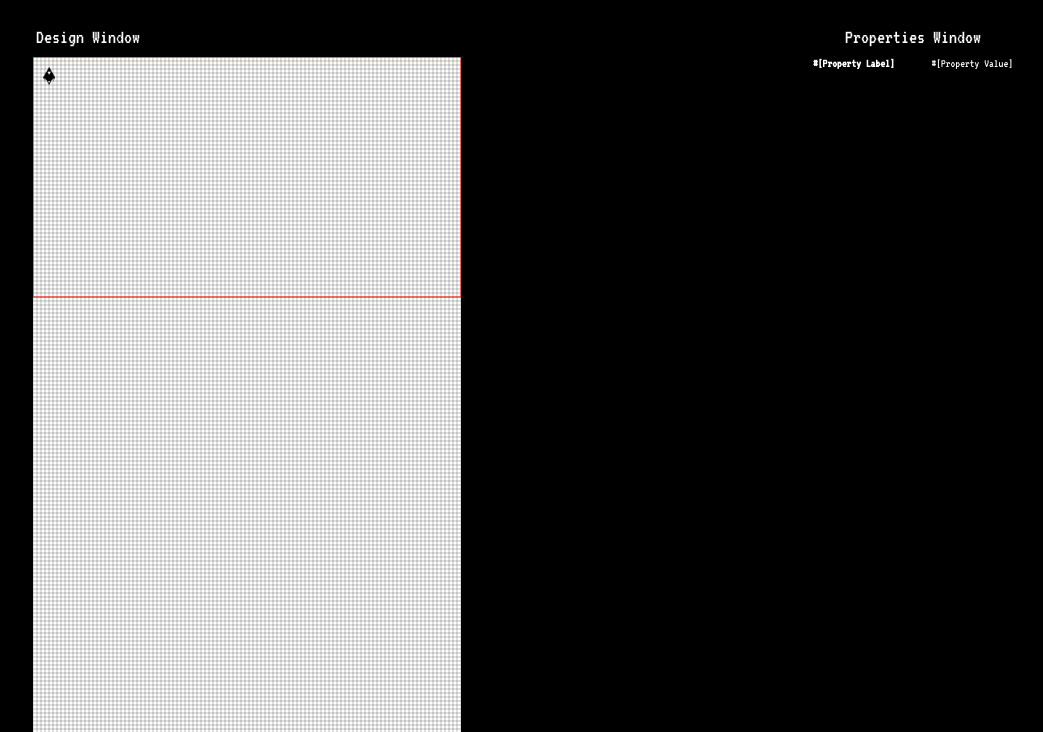
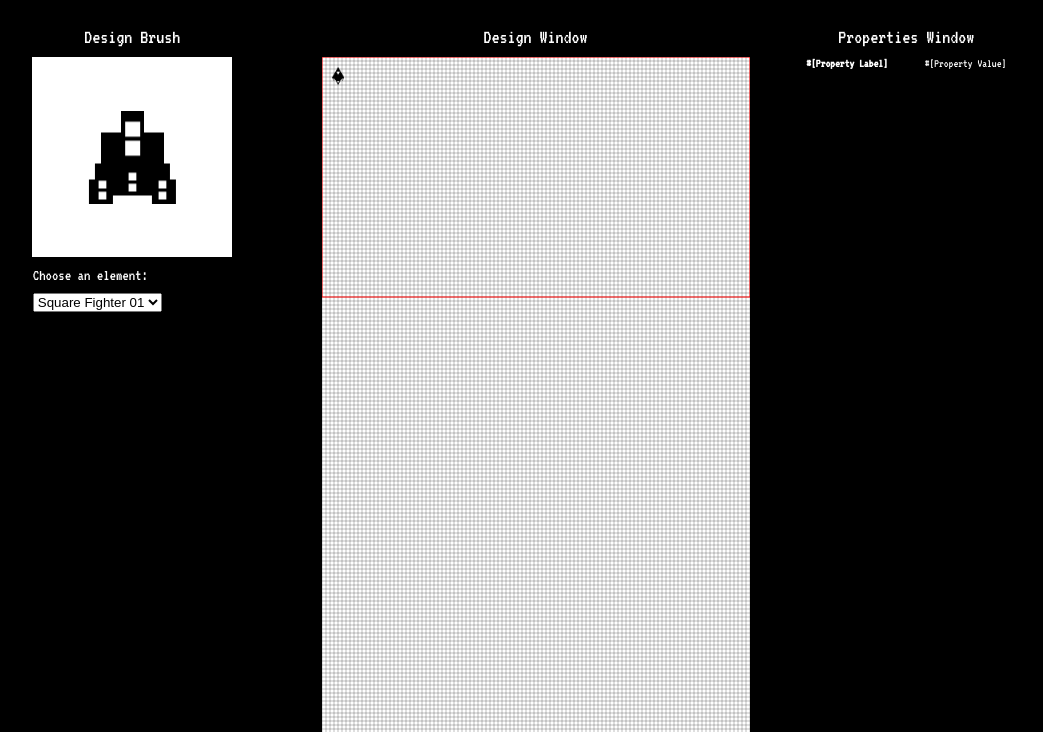
Before and after one commit to mplouffe/GeometricWave_LevelBuildingTool, a website: page public/index.html in a window 1280 px wide. Shown: the part 68-800 px from the top of the page, without its empty margins (127-1170 px from the left). Drawn offline with Linux system fonts and the light colour scheme.

Commit message:
Added first version of design brush tool.

```diff
--- a/config/config.js
+++ b/config/config.js
@@ -1,4 +1,3 @@
-// pull in third party libraries
 const env = process.env.NODE_ENV || 'development';
 
 if(env === 'development' || env === 'test') {
--- a/public/css/geometricWaveLevelToolStyle.css
+++ b/public/css/geometricWaveLevelToolStyle.css
@@ -62,14 +62,13 @@ h4 {
 }
 
 #app_window {
-	width: 1000px;
+	width: 1100px;
 	height: auto;
 	display: block;
 	margin: auto;
 }
 
 #preview_window {
-	width: 480px;
 	display: block;
 	margin: auto;
 	padding-top: 30px;
@@ -92,11 +91,33 @@ h4 {
 	height: 252px;
 }
 
+#design_tools {
+	display: flex;
+	flex-direction: row;
+	justify-content: space-evenly;
+}
+
+#design_brush {
+	width: 225px;
+	flex-direction: row;
+	float: left;
+}
+
+#design_brush label {
+	display: block;
+	margin-left: 13px;
+	margin-top: 10px;
+}
+
+#design_brush select {
+	margin-left: 13px;
+	margin-top: 10px;
+}
+
 #design_window {
-	width: 110px;
-	display: block;
-	float: left;
+	width: 428px;
 	margin-left: 20px;
+	flex-direction: row;
 }
 
 #design_canvas {
@@ -106,7 +127,5 @@ h4 {
 
 #properties_window {
 	width: 200px;
-	display: block;
-	float: right;
-
+	flex-direction: row;
 }
--- /dev/null
+++ b/public/data/designBrushData.js
@@ -0,0 +1,17 @@
+var designBrushJson =
+{
+    "options": [
+        {
+            "name": "Square Fighter 01",
+            "src": "./assets/Square_Fighter_01.png"
+        },
+        {
+            "name": "Square Fighter 02",
+            "src": "./assets/Square_Fighter_02.png"
+        },
+        {
+            "name": "Square Fighter 03",
+            "src": "./assets/Square_Fighter_03.png"
+        }
+    ]
+}
--- a/public/index.html
+++ b/public/index.html
@@ -10,8 +10,16 @@
 </head>
 <body>
     <h1>Geometric Wave Level Tool</h1>
+    <div id="app_window">
+        <div id="design_tools">
+            <div id="design_brush">
+                <h2>Design Brush</h2>
+                <canvas width="200px" height="200px" id="design_brush_canvas"></canvas>
+                <label for="design_brush_selector">Choose an element:</label>
+                <select name="design_brush_selector" id="design_brush_selector">
+                </select>
+            </div>
 
-    <div id="app_window">
             <div id="design_window">
                 <h2>Design Window</h2>
                 <canvas width="428px" height="800px" id="design_canvas"></canvas>
@@ -22,7 +30,7 @@
                 <h3 id="property_label">#[Property Label]</h3>
                 <h4 id="property_value">#[Property Value]</h3>
             </div>
-
+        </div>
         <div id="preview_window">
             <h2>Preview Window</h2>
             <div id="preview_controls">
@@ -50,6 +58,8 @@
     </div>
 </body>
 
+<script src="data/designBrushData.js"></script>
 <script src="js/clickable.js"></script>
 <script src="js/designWindow.js"></script>
+<script src="js/designBrush.js"></script>
 <script src="js/init.js"></script>
--- /dev/null
+++ b/public/js/designBrush.js
@@ -0,0 +1,34 @@
+class DesignBrush {
+    constructor() {
+        this.canvas = document.getElementById("design_brush_canvas");
+        this.context = this.canvas.getContext("2d");
+        this.canvasWidth = this.canvas.width;
+        this.canvasHeight = this.canvas.height;
+
+        this.selector = document.getElementById("design_brush_selector");
+
+        designBrushJson.options.forEach((option) => {
+            let newOption = document.createElement("option");
+            newOption.text = option.name;
+            newOption.value = option.src;
+            this.selector.add(newOption);
+        });
+
+        this.selector.onchange = this.updateDesignBrushCanvas.bind(this);
+
+        this.image = new Image();
+        this.image.src = './assets/Square_Fighter_01.png';
+        this.image.onload = this.updateImage.bind(this);
+    }
+
+    updateDesignBrushCanvas(newValue) {
+        this.image.src = this.selector.options[this.selector.selectedIndex].value;
+    };
+
+    updateImage() {
+        this.context.clearRect(0,0,this.canvas.width, this.canvas.height);
+        let imageX = (this.canvasWidth / 2) - (this.image.width / 2);
+        let imageY = (this.canvasHeight / 2) - (this.image.height / 2);
+        this.context.drawImage(this.image, imageX, imageY);
+    }
+}
--- a/public/js/init.js
+++ b/public/js/init.js
@@ -1,8 +1,12 @@
 
 var designWindow;
+var designBrush;
+
 function init() {
     designWindow = new DesignWindow();
     designWindow.mouseEvents();
+    designBrush = new DesignBrush();
+
     requestAnimationFrame(animate);
 }
 
```
Also changed, not shown: public/assets/Square_Fighter_01.png (added), public/assets/Square_Fighter_02.png (added), public/assets/Square_Fighter_03.png (added). Lines whose indentation alone changed are shown as unchanged.
